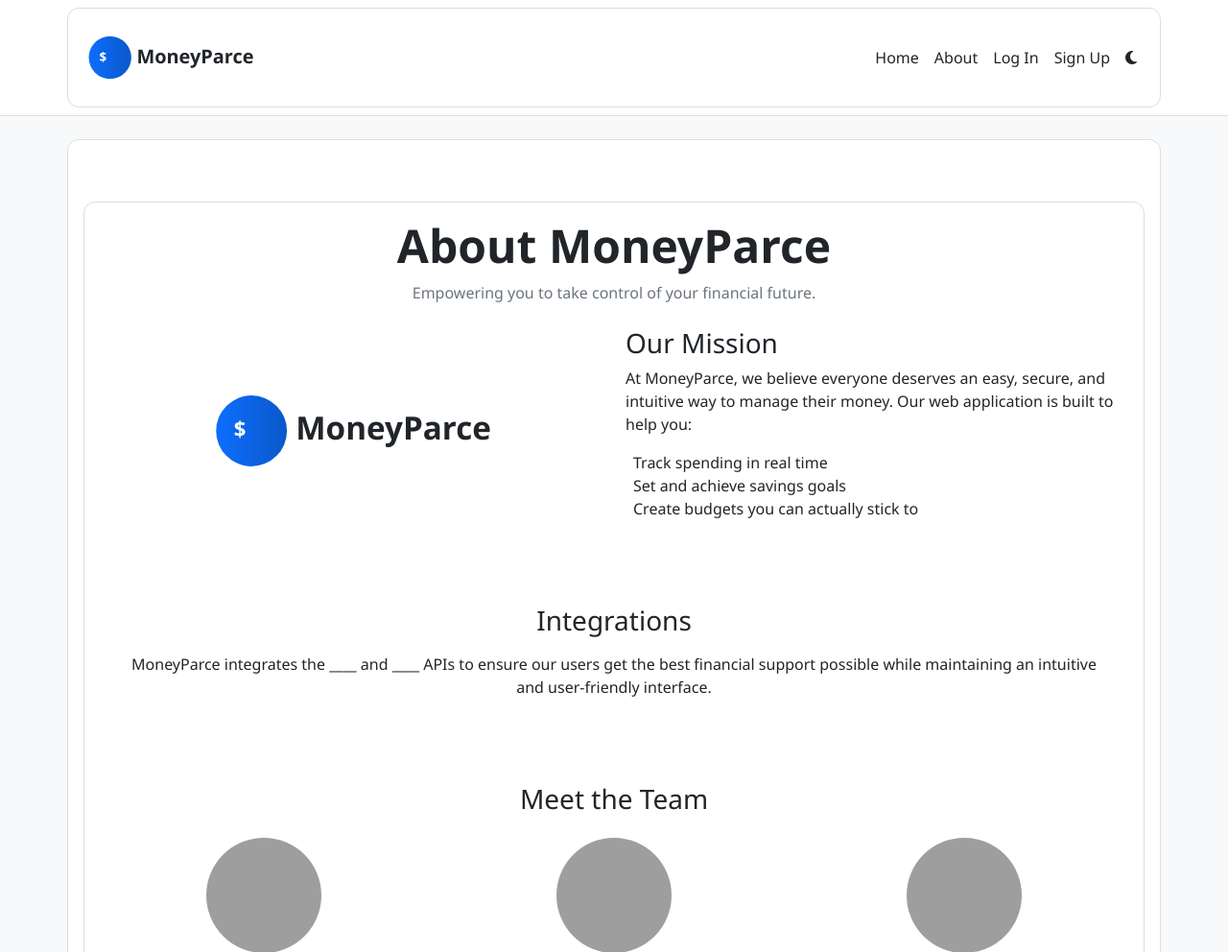
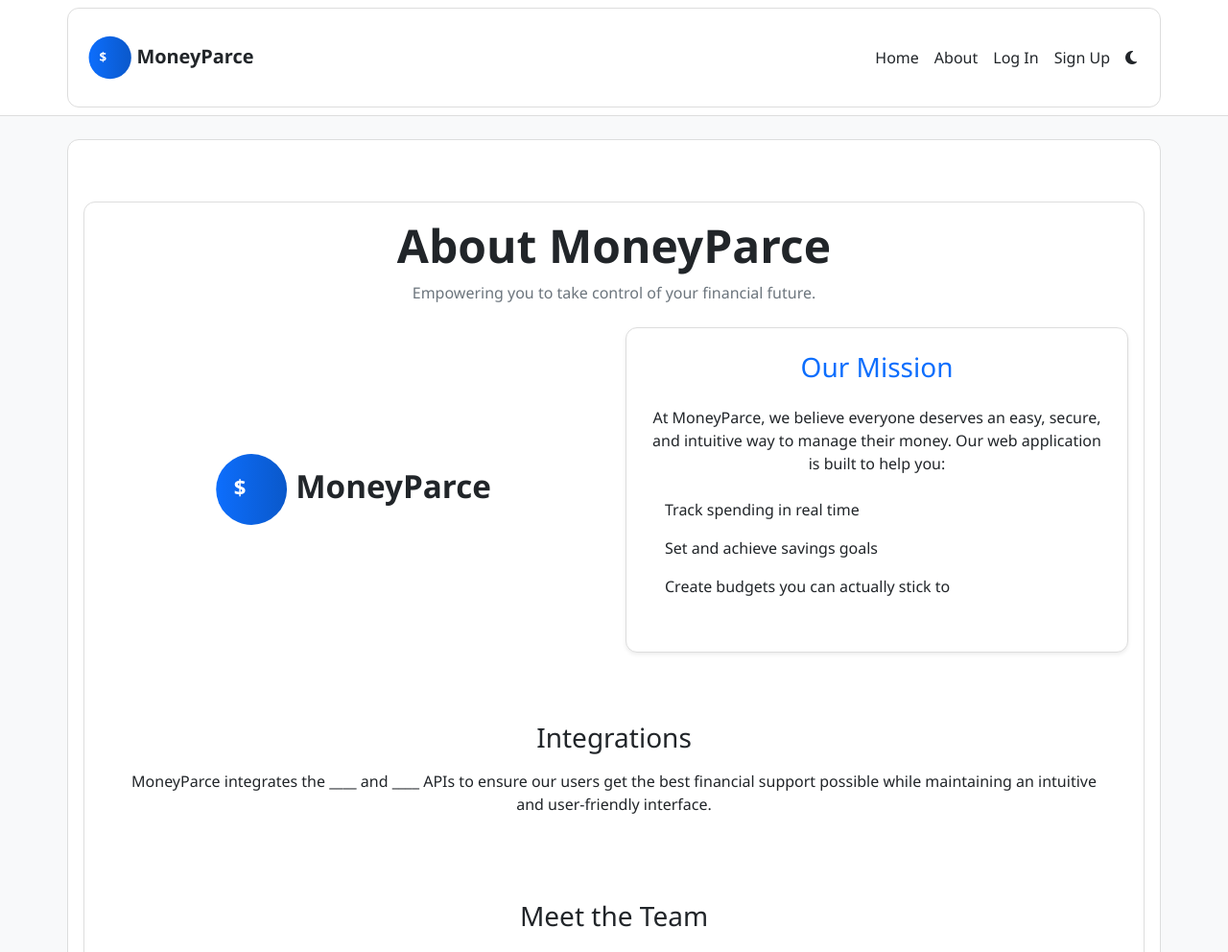
Before and after one commit to shubh-team-4/MoneyParce, a Django app: page /about/ in a window 1280 px wide. Shown: the top 992 px of the page at 96% size. Run offline with Django 5.2, Linux system fonts and the light colour scheme; grey boxes are pictures that could not be loaded.

Commit message:
Updated Our mission
Our mission on about page looks nicer

```diff
--- a/core/templates/core/about.html
+++ b/core/templates/core/about.html
@@ -39,14 +39,29 @@
 
   <!-- Mission Text Column -->
   <div class="col-md-6">
-    <h3 class="fw-medium">Our Mission</h3>
-    <p>At MoneyParce, we believe everyone deserves an easy, secure, and intuitive way to manage their money. Our web application is built to help you:</p>
+  <div class="card shadow-sm border-light p-4">
+    <h3 class="fw-medium text-center mb-4 text-primary">Our Mission</h3>
+    <p class="text-center mb-4">
+      At MoneyParce, we believe everyone deserves an easy, secure, and intuitive way to manage their money.
+      Our web application is built to help you:
+    </p>
     <ul class="list-unstyled">
-      <li><i class="bi bi-graph-up-arrow me-2 text-primary"></i>Track spending in real time</li>
-      <li><i class="bi bi-piggy-bank me-2 text-primary"></i>Set and achieve savings goals</li>
-      <li><i class="bi bi-wallet2 me-2 text-primary"></i>Create budgets you can actually stick to</li>
+      <li class="d-flex align-items-center mb-3">
+        <i class="bi bi-graph-up-arrow me-3 text-primary fs-4"></i>
+        <span>Track spending in real time</span>
+      </li>
+      <li class="d-flex align-items-center mb-3">
+        <i class="bi bi-piggy-bank me-3 text-primary fs-4"></i>
+        <span>Set and achieve savings goals</span>
+      </li>
+      <li class="d-flex align-items-center mb-3">
+        <i class="bi bi-wallet2 me-3 text-primary fs-4"></i>
+        <span>Create budgets you can actually stick to</span>
+      </li>
     </ul>
   </div>
+</div>
+
 </div>
 
 
```
Also changed, not shown: db.sqlite3.
